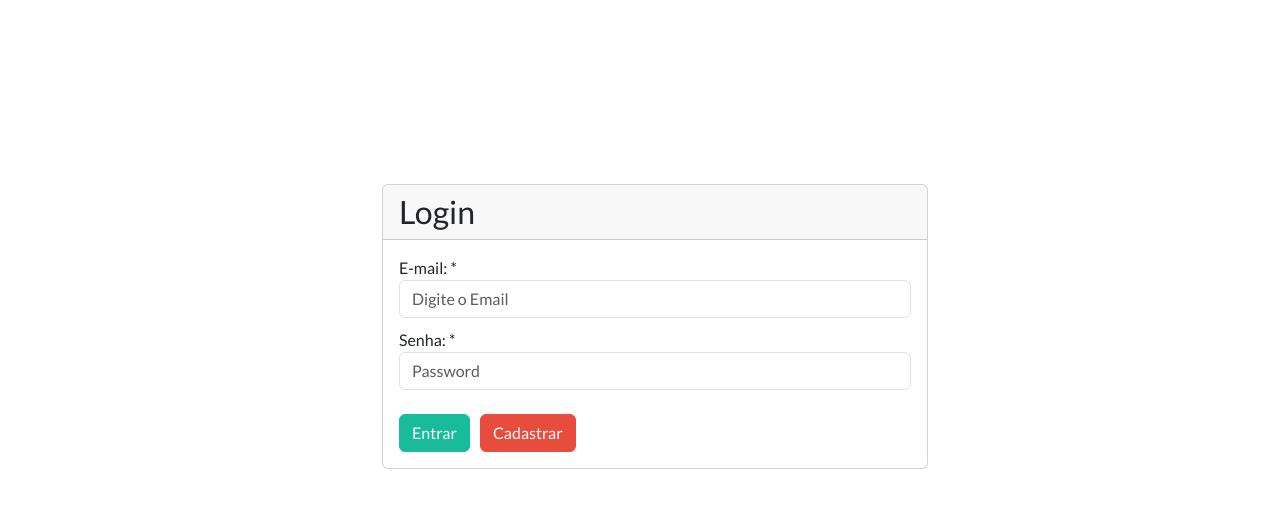
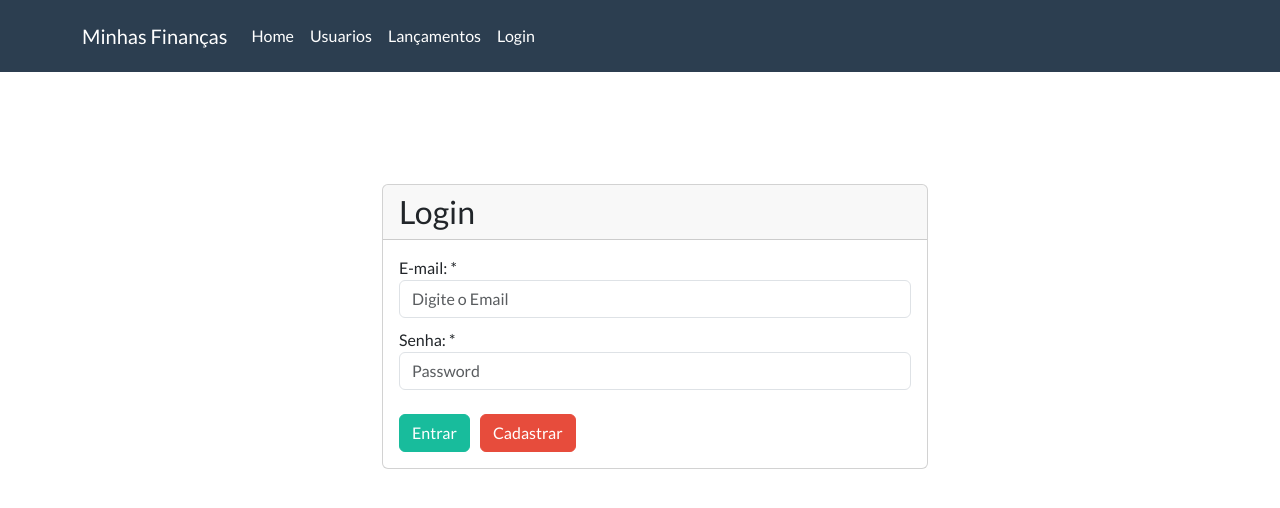
Before and after one commit to nelcael01/front_minhasfinancas, a React (Create React App) app: page /#/login in a window 1280 px wide. Shown: the top 508 px of the page. Built offline with nearby package versions, Linux system fonts and the light colour scheme.

Commit message:
Criando rota de Login para cadastro de usuário

```diff
--- /dev/null
+++ b/src/components/navbar.js
@@ -0,0 +1,33 @@
+import React from "react";
+import NavBarItem from './navbarItem';
+
+function NavBar(props) {
+  return(
+    <div>
+      <div className="navbar navbar-expand-lg fixed-top navbar-dark bg-primary">
+        <div className="container">
+          <a href="https://bootswatch.com/" className="navbar-brand">Minhas Finanças</a>
+          <button className="navbar-toggler"
+            type="button"
+            data-toggle="collapse"
+            data-target="#navbarResponsive"
+            aria-controls="navbarResponsive"
+            aria-expanded="false"
+            aria-label="Toggle navigation">
+            <span className="navbar-toggler-icon"></span>
+          </button>
+          <div className="collapse navbar-collapse" id="navbarResponsive">
+            <ul className="navbar-nav">
+              <NavBarItem href="#/" label="Home"/>
+              <NavBarItem href="#/cadastro-usuarios" label="Usuarios"/>
+              <NavBarItem href="#/" label="Lançamentos"/>
+              <NavBarItem href="#/login" label="Login"/>
+            </ul>
+          </div>
+        </div>
+      </div>
+    </div>
+  )
+}
+
+export default NavBar
--- /dev/null
+++ b/src/components/navbarItem.js
@@ -0,0 +1,11 @@
+import React from "react";
+
+function NavBarItem(props) {
+  return(
+    <li className="nav-item">
+      <a className="nav-link" href={props.href}>{props.label}</a>
+    </li>
+  )
+}
+
+export default NavBarItem
--- a/src/main/App.js
+++ b/src/main/App.js
@@ -2,14 +2,17 @@
 import 'bootswatch/dist/flatly/bootstrap.css'
 import "../custom.css"
 import Rotas from "./rotas";
+import NavBar from "../components/navbar";
 
 class App extends React.Component{
   render(){
     return(
-      <div>
-        <Rotas/>
-      </div>
-
+      <>
+        <NavBar/>
+        <div className="container">
+          <Rotas/>
+        </div>
+      </>
     )
   }
 }
--- a/src/views/cadastroUsuario.js
+++ b/src/views/cadastroUsuario.js
@@ -18,7 +18,6 @@
 
   render(){
     return(
-      <div className="container">
       <Card title="Cadastro de Usuário">
         <div className="row">
           <div className="col-lg-12">
@@ -73,7 +72,6 @@
           </div>
         </div>
       </Card>
-      </div>
     )
   }
 }
--- a/src/views/login.js
+++ b/src/views/login.js
@@ -1,6 +1,7 @@
 import React from "react";
 import Card from './../components/card';
 import FormGroup from './../components/form-group';
+import {withRouter} from 'react-router-dom'
 
 class Login extends React.Component{
 
@@ -14,9 +15,12 @@
       console.log('Senha: ', this.state.senha);
   }
 
+  prepareCadastro = () =>{
+    this.props.history.push('/cadastro-usuarios')
+  }
+
   render(){
     return(
-      <div className="container">
       <div className="row">
         <div className="col-md-6" style={{position: 'relative', left: '300px'}}>
           <div className="bs-docs-section">
@@ -48,7 +52,7 @@
                         </FormGroup>
                         <br />
                         <button style={{marginRight: '10px'}} onClick={this.entrar} className="btn btn-success">Entrar</button>
-                          <button className="btn btn-danger">Cadastrar</button>
+                        <button onClick={this.prepareCadastro} className="btn btn-danger">Cadastrar</button>
                       </fieldset>
                     </form>
                   </div>
@@ -58,9 +62,8 @@
           </div>
         </div>
       </div>
-      </div>
     )
   }
 }
 
-export default Login;
+export default withRouter(Login);
```
Also changed, not shown: src/index.js (line endings or trailing spaces), 1 other file (tests, documents, lock files or other folders). Lines whose indentation alone changed are shown as unchanged.
